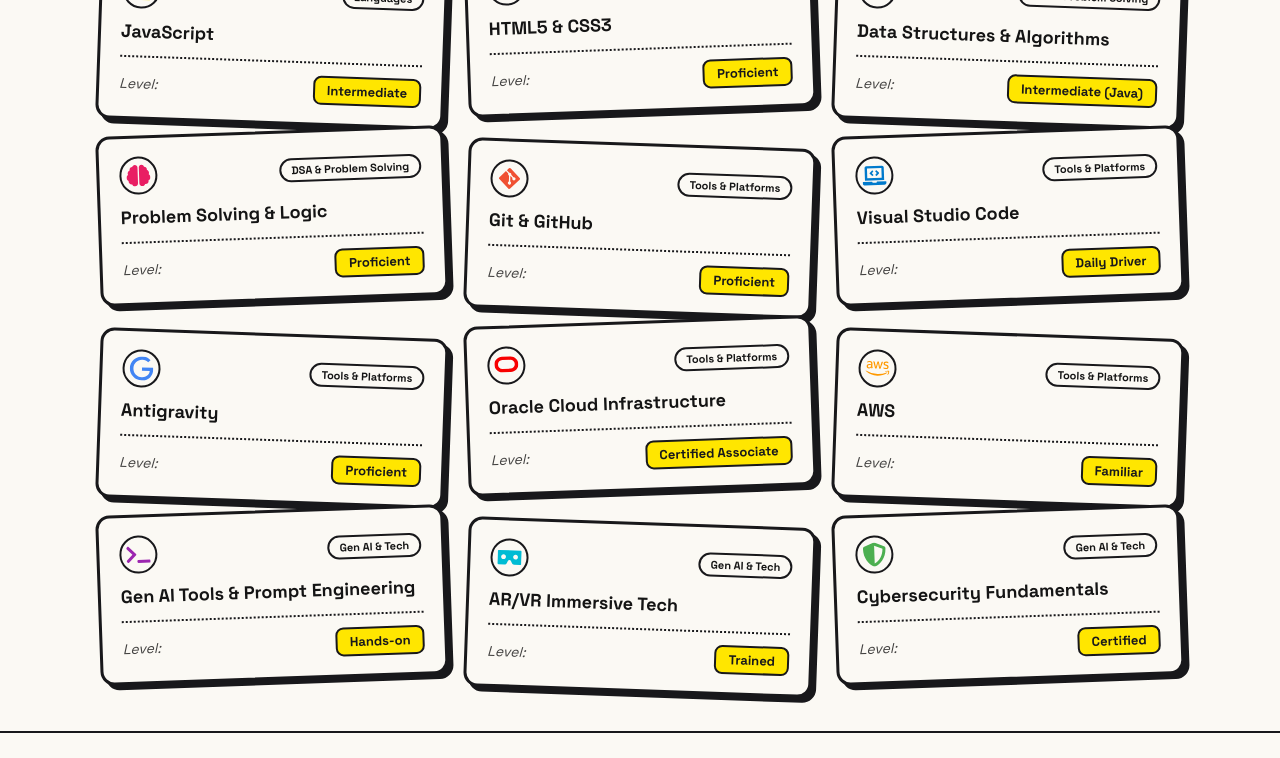
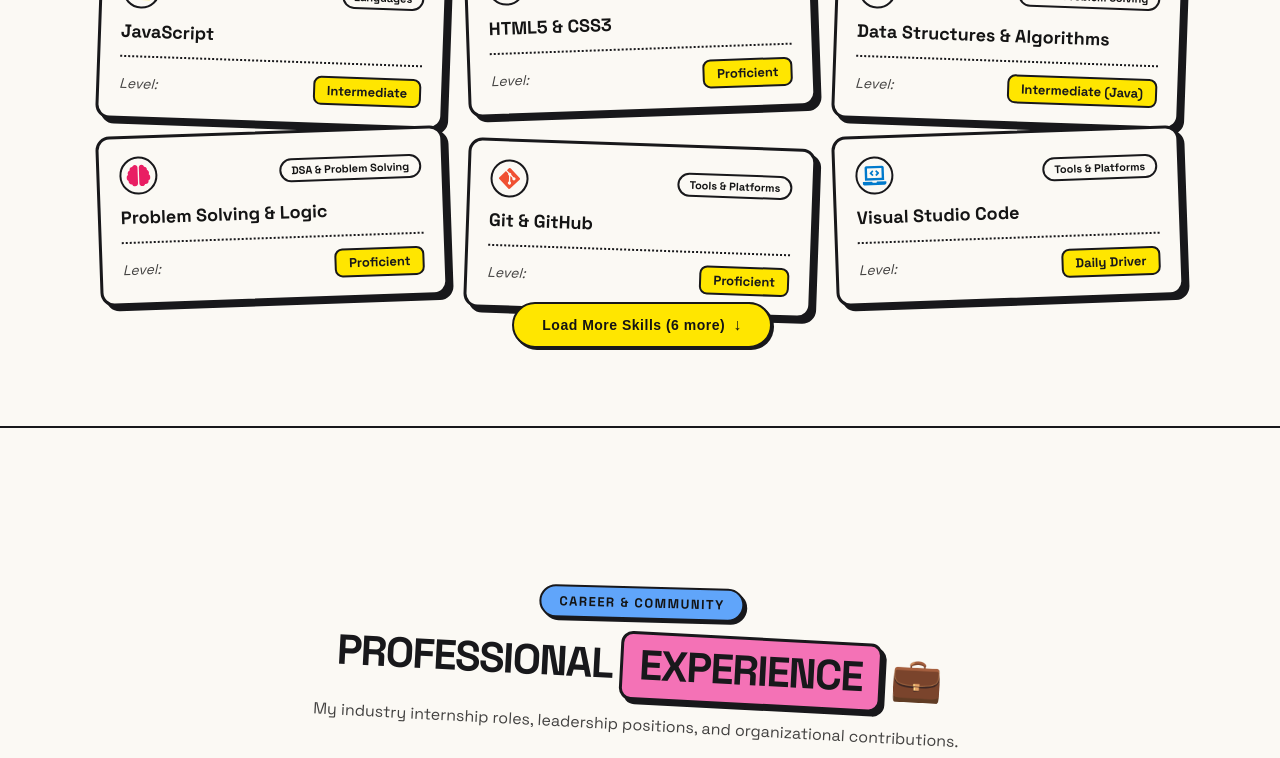
Before and after one commit to Namansaini2531/Portfolio, a React (Vite) app: page / in a window 1280 px wide. Shown: the part 1571-2329 px from the top of the page. Built offline with nearby package versions, Linux system fonts and the light colour scheme.

Commit message:
feat: add interactive Skills component with category filtering and load more functionality

```diff
--- a/src/components/Skills.jsx
+++ b/src/components/Skills.jsx
@@ -53,10 +53,24 @@ const SKILLS = [
 
 export default function Skills() {
   const [activeCategory, setActiveCategory] = useState('All')
+  const [showAllMobile, setShowAllMobile] = useState(false)
 
   const filteredSkills = activeCategory === 'All'
     ? SKILLS
     : SKILLS.filter(s => s.category === activeCategory)
+
+  // On 'All' category when not expanded, limit to initial top 9 skills
+  const isAllCategory = activeCategory === 'All'
+  const displayedSkills = (isAllCategory && !showAllMobile)
+    ? filteredSkills.slice(0, 9)
+    : filteredSkills
+
+  const hasMoreSkills = isAllCategory && filteredSkills.length > 9
+
+  const handleCategoryChange = (cat) => {
+    setActiveCategory(cat)
+    setShowAllMobile(false)
+  }
 
   return (
     <section className="skills-section" id="skills">
@@ -80,7 +94,7 @@ export default function Skills() {
           {CATEGORIES.map(cat => (
             <button
               key={cat}
-              onClick={() => setActiveCategory(cat)}
+              onClick={() => handleCategoryChange(cat)}
               className={`filter-btn ${activeCategory === cat ? 'active' : ''}`}
             >
               {cat}
@@ -90,7 +104,7 @@ export default function Skills() {
 
         {/* Grid */}
         <div className="skills-grid">
-          {filteredSkills.map((skill, index) => (
+          {displayedSkills.map((skill, index) => (
             <ScrollReveal key={skill.name} baseRotation={index % 2 === 0 ? -2 : 2} translateY={35} baseOpacity={0.2} blurStrength={5}>
               <div className="skill-card">
                 <div className="skill-card-top">
@@ -107,6 +121,29 @@ export default function Skills() {
             </ScrollReveal>
           ))}
         </div>
+
+        {/* Load More / Show Less Button */}
+        {hasMoreSkills && (
+          <div className="skills-load-more-container" style={{ display: 'flex', justifyContent: 'center', marginTop: '28px' }}>
+            <button
+              onClick={() => setShowAllMobile(prev => !prev)}
+              className="filter-btn active skills-load-more-btn"
+              style={{
+                padding: '12px 28px',
+                fontSize: '14px',
+                fontWeight: 'bold',
+                letterSpacing: '0.5px',
+                cursor: 'pointer',
+                display: 'inline-flex',
+                alignItems: 'center',
+                gap: '8px'
+              }}
+            >
+              <span>{showAllMobile ? 'Show Less Skills' : `Load More Skills (${filteredSkills.length - 9} more)`}</span>
+              <span style={{ fontSize: '16px' }}>{showAllMobile ? '↑' : '↓'}</span>
+            </button>
+          </div>
+        )}
       </div>
     </section>
   )
```
